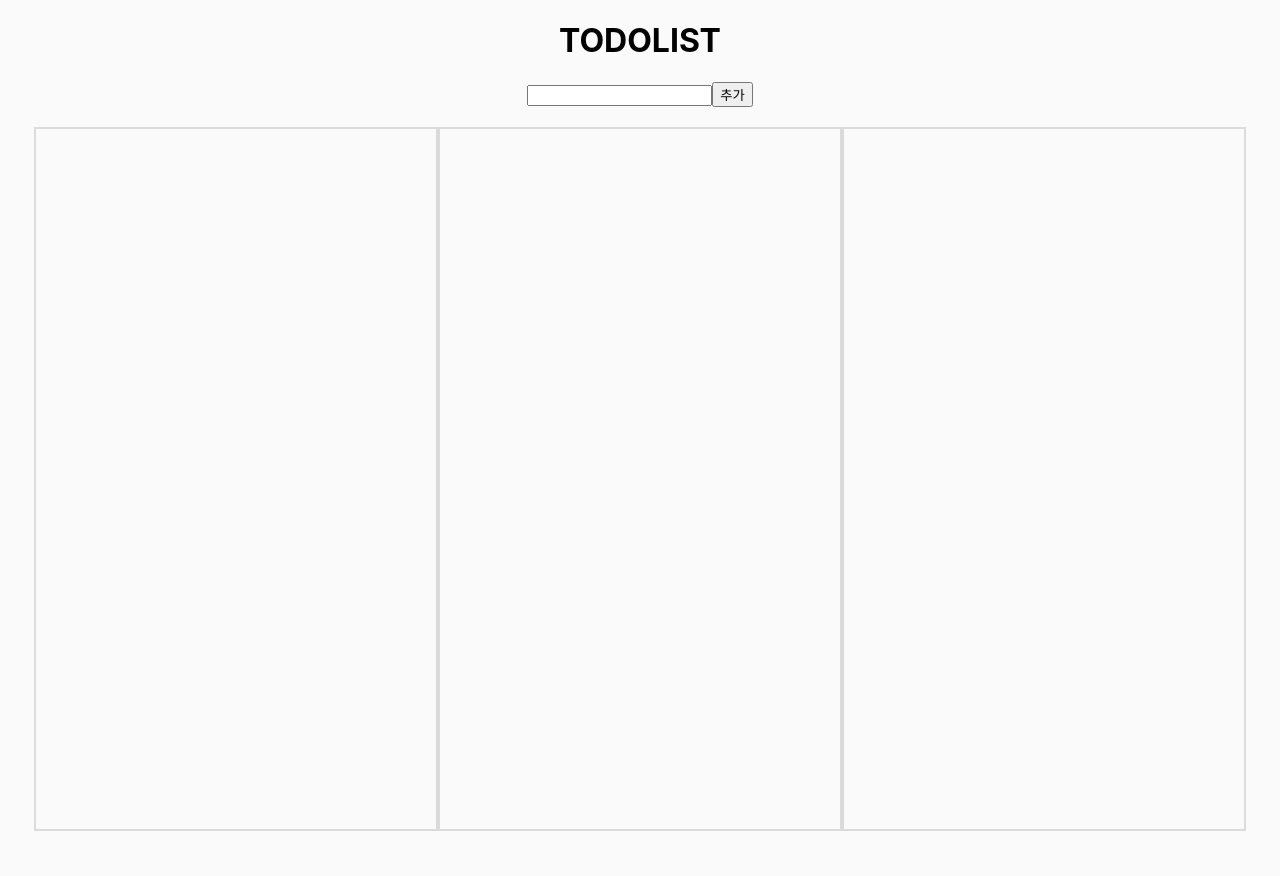
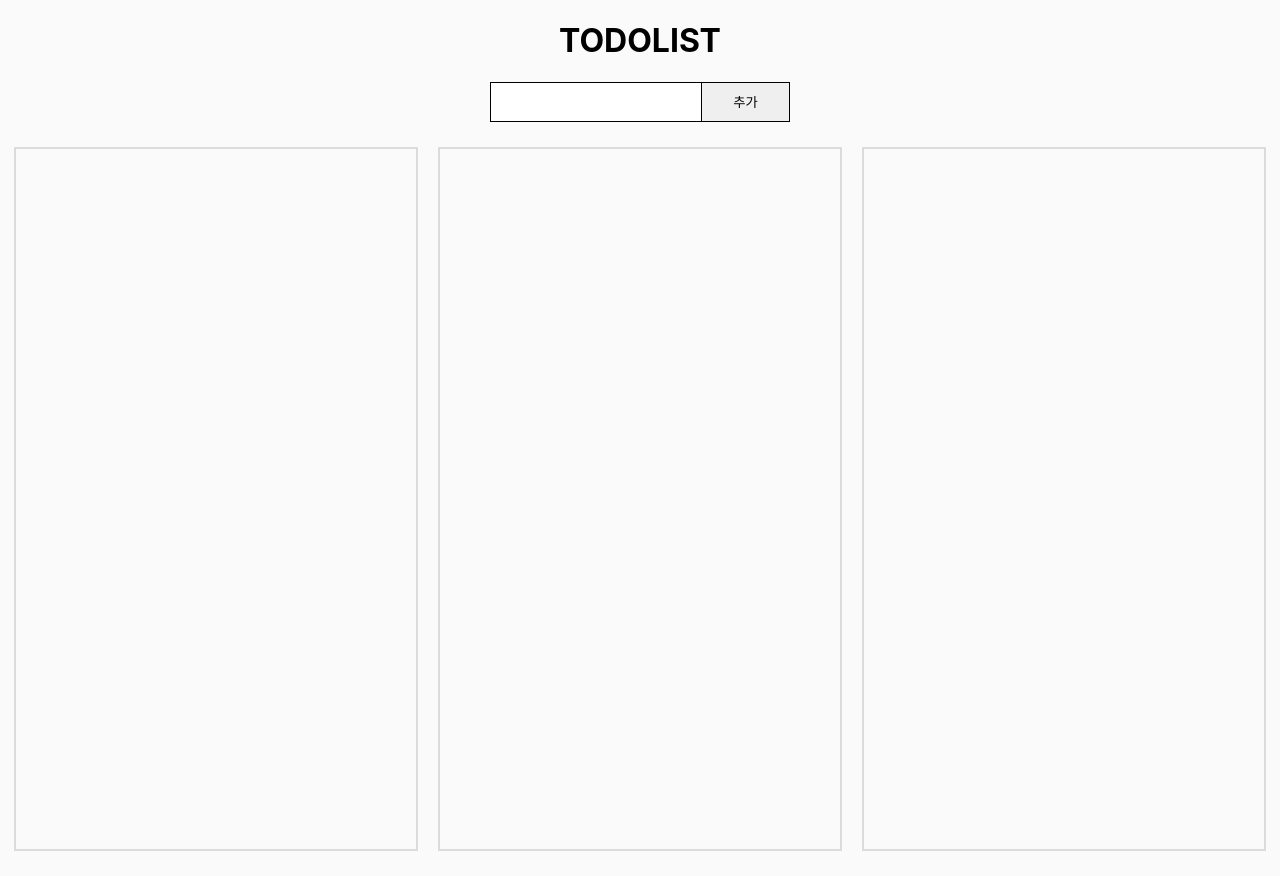
Before and after one commit to younghee05/Project_TodoList, a React (Create React App) app in the folder todolist_front/: page / in a window 1280 px wide. Before the commit the page ends 851 px from the top, so only its background shows below. Built offline with nearby package versions, Linux system fonts and the light colour scheme.

Commit message:
mainpage 디자인 수정

```diff
--- a/todolist_front/src/components/Container/style.js
+++ b/todolist_front/src/components/Container/style.js
@@ -5,5 +5,6 @@ export const container = css`
     flex-direction: column;
     width: 400px;
     height: 700px;
+    margin: 10px;
     border: 2px solid #dbdbdb;
 `
--- a/todolist_front/src/pages/MainPage.jsx
+++ b/todolist_front/src/pages/MainPage.jsx
@@ -8,9 +8,9 @@ function MainPage({children}) {
     return (
         <div css={s.mainlayout}>
             <h1>TODOLIST</h1>
-            <div>
-                <input type="text" />
-                <button>추가</button>
+            <div css={s.input}>
+                <input type="text" css={s.mainPageInput} />
+                <button css={s.mainPageButton}>추가</button>
             </div>
 
             <div css={s.layout}>
--- a/todolist_front/src/pages/style.js
+++ b/todolist_front/src/pages/style.js
@@ -11,7 +11,33 @@ export const layout = css`
     box-sizing: border-box;
     display: flex;
     justify-content: space-between;
-    margin: 20px;
-
+    margin: 15px;
 
 `;
+
+export const input = css`
+    box-sizing: border-box;
+    display: flex;
+    flex-direction: row;
+    width: 300px;
+    height: 40px;
+    border: none;
+    margin: 0;
+
+`;
+
+export const mainPageInput = css`
+    box-sizing: border-box;
+    width: 100%;
+    height: 100%;
+    border: 1px solid black;
+    font-size: 18px;
+`;
+
+export const mainPageButton = css`
+    box-sizing: border-box;
+    width: 40%;
+    height: 100%;
+    border: 1px solid black;
+    border-left: none;
+`
```
